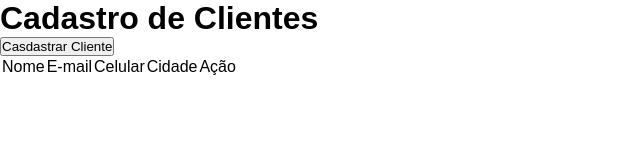
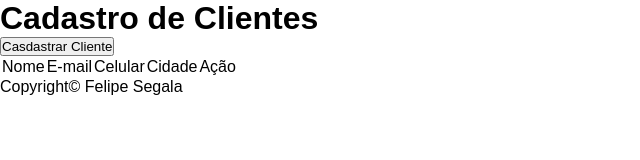
Before and after one commit to felipesegala/cadastro-de-clientes, a plain HTML site: page index.html in a window 1280 px wide. Shown: the whole page, without its empty margins (0-640 px from the left). Drawn offline with Linux system fonts and the light colour scheme.

Commit message:
add footer

```diff
--- a/index.html
+++ b/index.html
@@ -25,6 +25,9 @@
             </tr>
         </table>
     </main>
+    <footer>
+        <span>Copyright&copy Felipe Segala</span>
+    </footer>
     <script src="js/script.js"></script>
 </body>
 </html>
```
